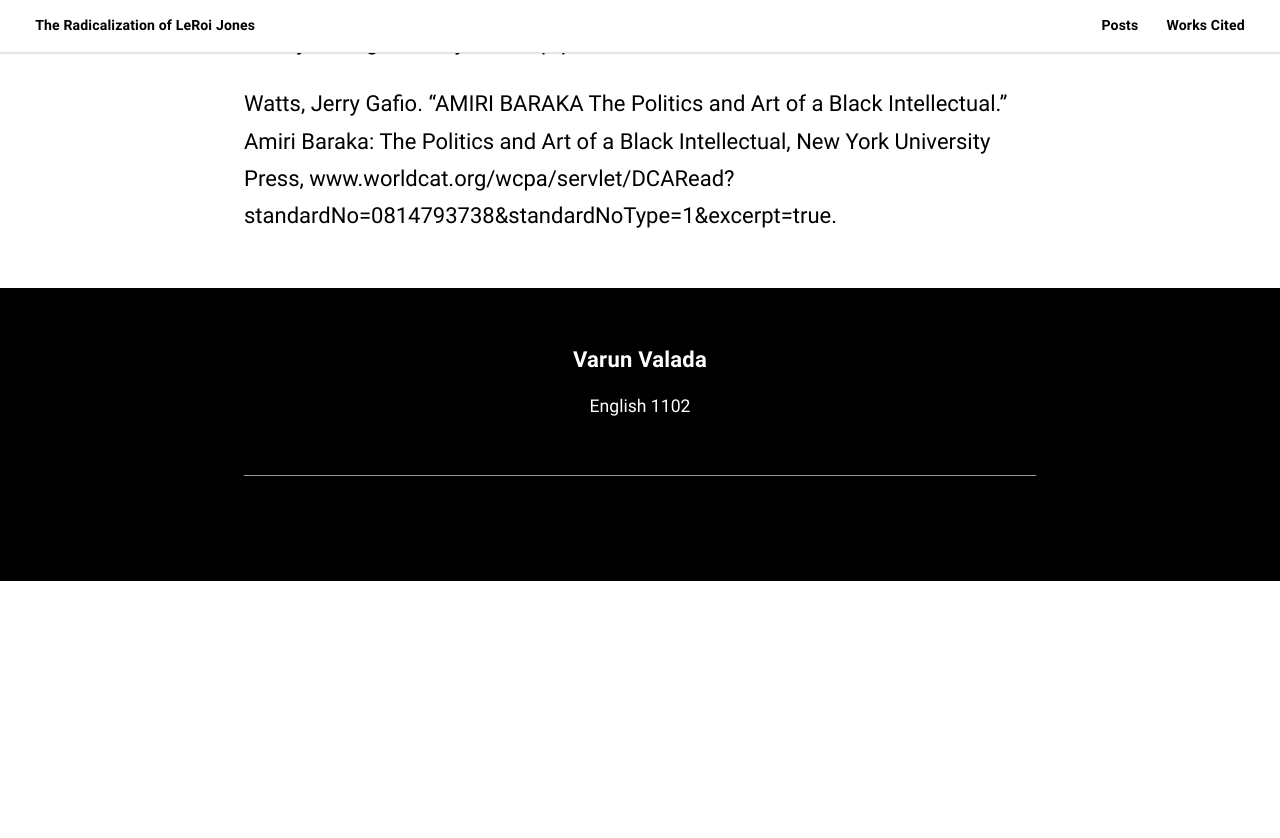
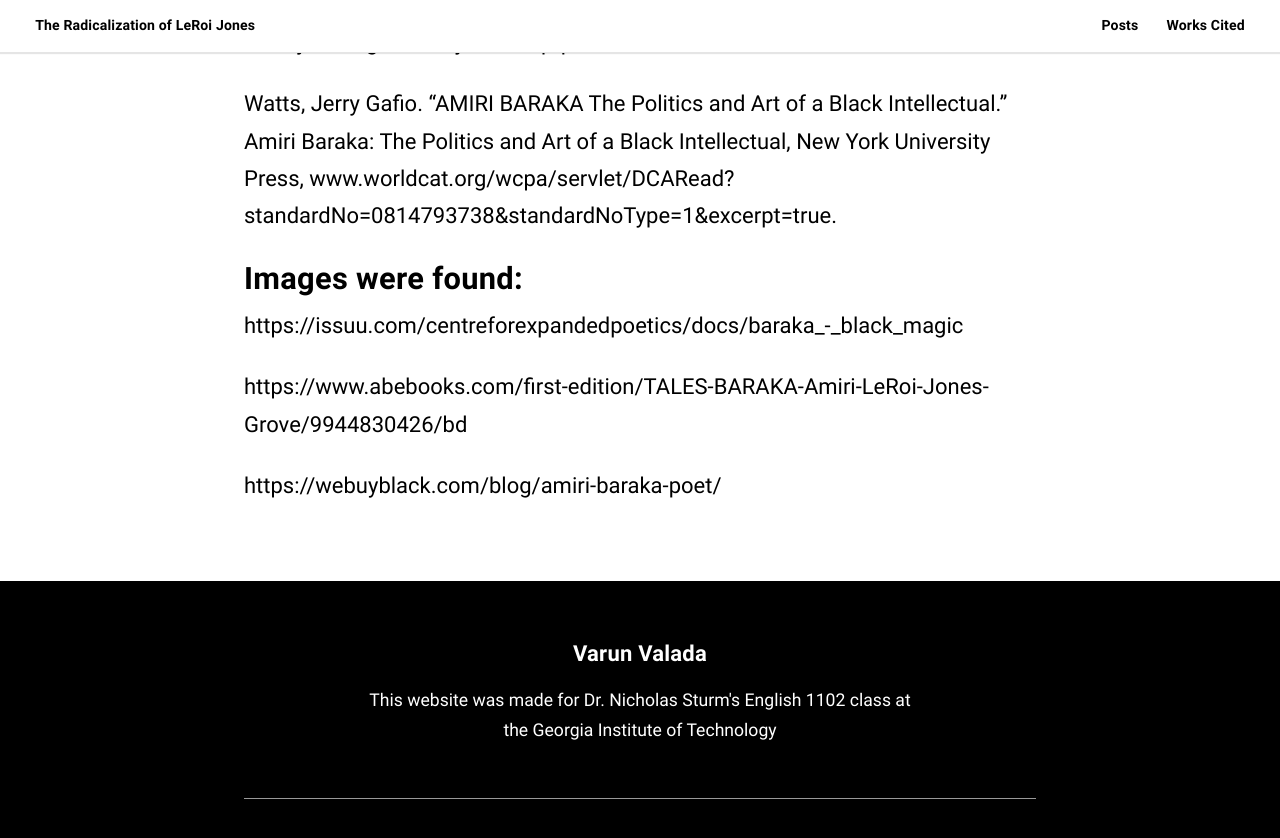
Before and after one commit to val500/artifact3, a Jekyll site: the page built from works-cited.html, in a window 1280 px wide and 900 px high, scrolled down 1284 px. Shown: the top 838 px of the window. Built offline with Jekyll 4.4.1, drawn with Linux system fonts in a browser that asks for light colours; some web fonts are replaced; before the commit the page ends 1865 px from its top, so only the background shows below that.

Commit message:
Added Tales

```diff
--- a/_includes/footer.html
+++ b/_includes/footer.html
@@ -4,7 +4,7 @@
     <div class="subscribe" id="subscribe">
       <div class="subscribe__container">
         <span class="subscribe__title">Varun Valada</span>
-        <p class="subscribe__text">English 1102</p>
+        <p class="subscribe__text">This website was made for Dr. Nicholas Sturm's English 1102 class at the Georgia Institute of Technology</p>
       </div>
     </div>
 
--- a/_posts/2017-4-15-tales.markdown
+++ b/_posts/2017-4-15-tales.markdown
@@ -33,4 +33,5 @@ people the stereotype of an "Uppity Negro". Baraka takes the form of someone so
 engrained in the social order that they do not want to challenge the social
 order.
 
+
 [Next: Archival Work]({% post_url 2016-4-15-archive %})
--- a/works-cited.html
+++ b/works-cited.html
@@ -12,3 +12,8 @@ title: Works Consulted
 <p>Reed, Ishmael. “LeRoi Jones/Amiri Baraka and Me.” Transition, no. 114, 2014, pp. 13–29. JSTOR, www.jstor.org/stable/10.2979/transition.114.13. </p>
 <p>Sørensen, Bent. “Dissent as Race War: The Strange Case of Amiri Baraka.” Dissent! Refracted: Histories, Aesthetics and Cultures of Dissent, edited by Ben Dorfman, Peter Lang AG, Frankfurt Am Main, 2016, pp. 77–94. JSTOR, www.jstor.org/stable/j.ctv2t4dpq.6. </p>
 <p>Watts, Jerry Gafio. “AMIRI BARAKA The Politics and Art of a Black Intellectual.” Amiri Baraka: The Politics and Art of a Black Intellectual, New York University Press, www.worldcat.org/wcpa/servlet/DCARead?standardNo=0814793738&standardNoType=1&excerpt=true. </p>
+<h3> Images were found: </h3>
+<p>https://issuu.com/centreforexpandedpoetics/docs/baraka_-_black_magic </p>
+<p>https://www.abebooks.com/first-edition/TALES-BARAKA-Amiri-LeRoi-Jones-Grove/9944830426/bd </p>
+<p>https://webuyblack.com/blog/amiri-baraka-poet/ </p>
+<p> </p>
```
Also changed, not shown: 9 other files.
